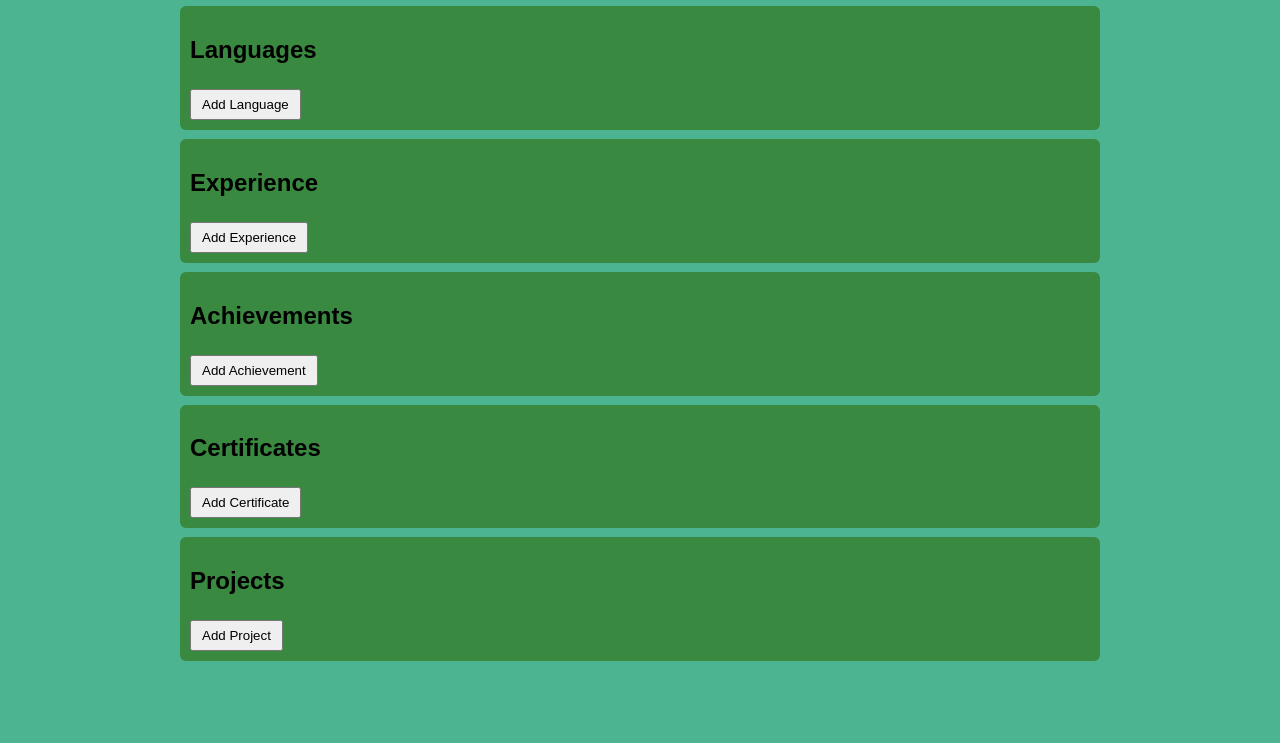
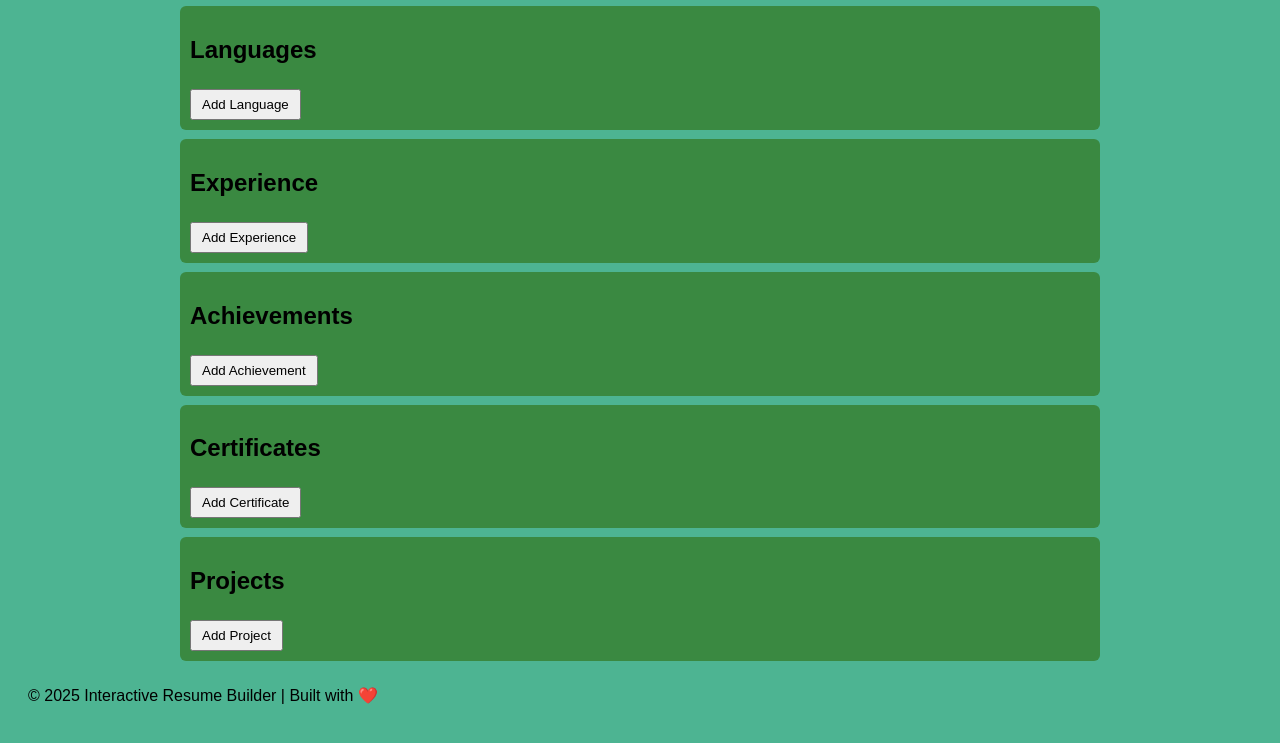
Before and after one commit to Trishachinnu/interactive-resume-builder, a website: page ashmita/index.html in a window 1280 px wide. Shown: the part 1113-1856 px from the top of the page. Before the commit the page ends 1811 px from the top, so only its background shows below. Drawn offline with Linux system fonts and the light colour scheme.

Commit message:
add footer part in index.html

```diff
--- a/ashmita/index.html
+++ b/ashmita/index.html
@@ -143,6 +143,11 @@
     <!-- Filled dynamically by JS -->
   </div>
 
+    <!-- Footer -->
+  <footer class="footer">
+    <p>&copy; 2025 Interactive Resume Builder | Built with ❤️ </p>
+  </footer>
+
   <script src="script.js"></script>
 </body>
 </html>
```
